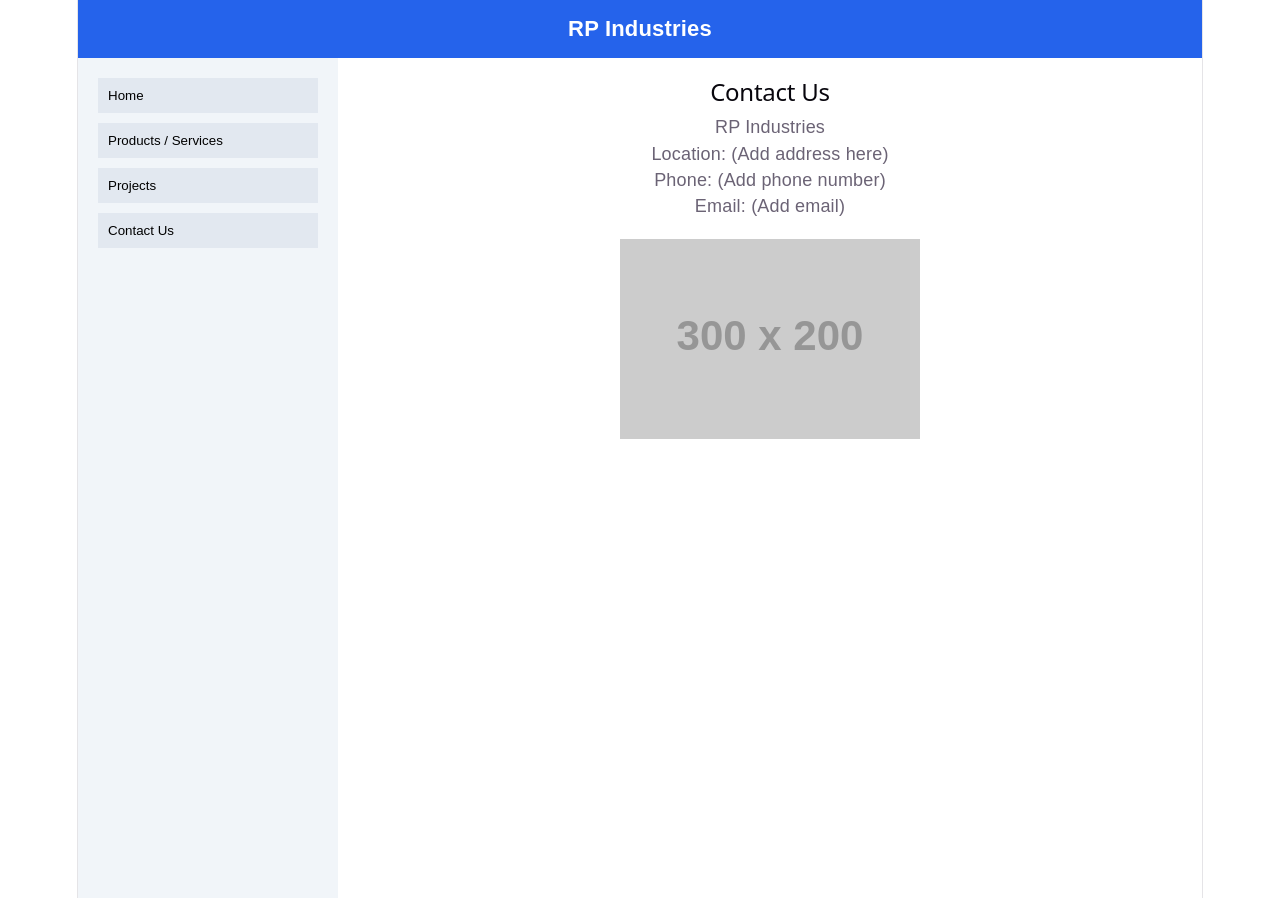
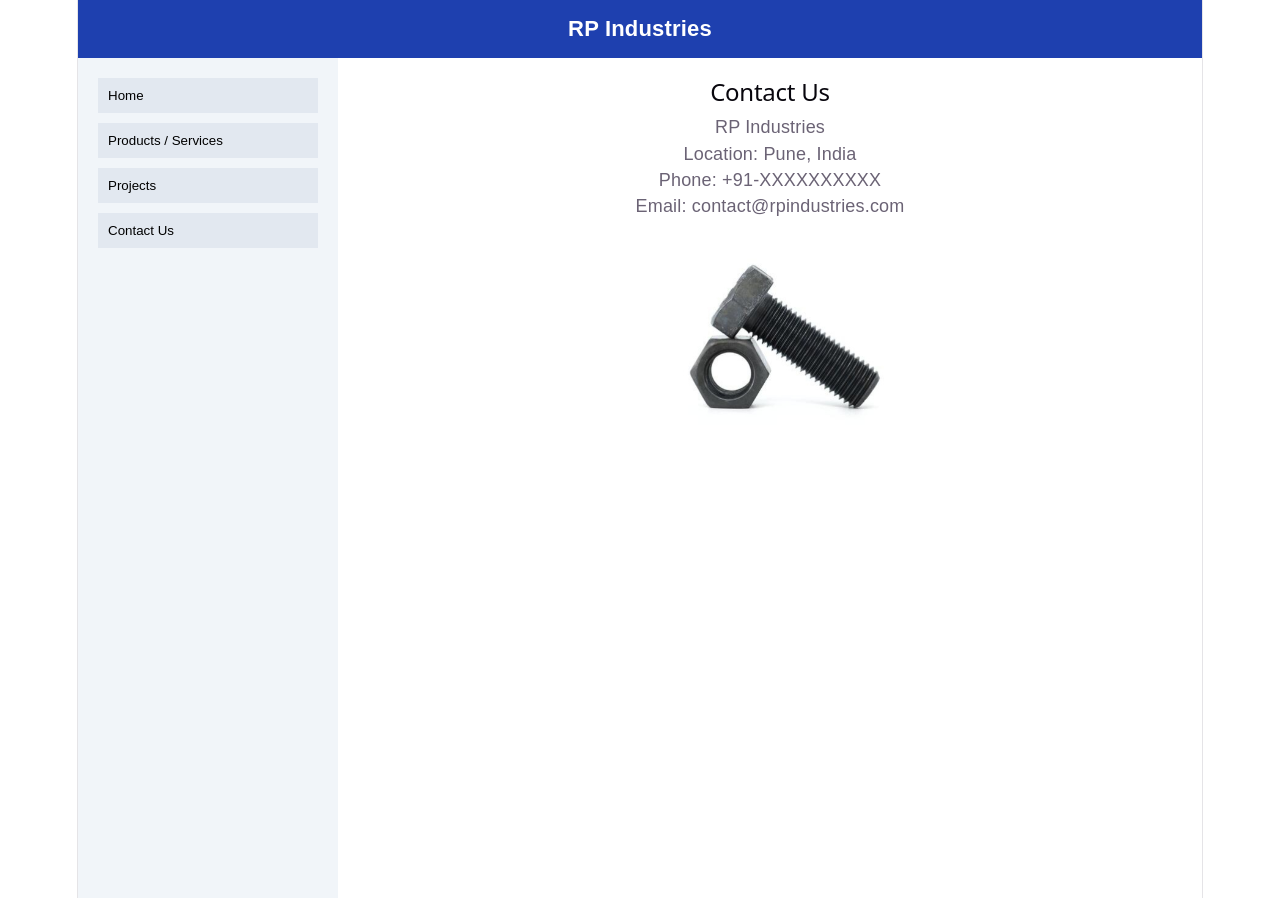
Before and after one commit to Ramakrishna-Acharya/rp-industries, a React (Vite) app: page / in a window 1280 px wide. Both pictures are taken after a click on the button "Contact Us". Built offline with nearby package versions, Linux system fonts and the light colour scheme.

Commit message:
3rd April 1pm release

```diff
--- a/src/App.jsx
+++ b/src/App.jsx
@@ -1,4 +1,12 @@
 import { useState } from "react";
+
+// ✅ IMPORT IMAGES (make sure names match EXACTLY)
+import img1 from "./assets/bolt.jpg";
+import img2 from "./assets/nut.jpg";
+import img3 from "./assets/panel.jpg";
+import img4 from "./assets/part4.jpg";
+import img5 from "./assets/part5.jpg";
+import img6 from "./assets/part6.jpg";
 
 function App() {
   const [page, setPage] = useState("home");
@@ -11,7 +19,7 @@ function App() {
         RP Industries
       </div>
 
-      {/* MAIN LAYOUT */}
+      {/* MAIN */}
       <div style={styles.main}>
 
         {/* SIDEBAR */}
@@ -41,9 +49,10 @@ function Home() {
   return (
     <div>
       <h2>Welcome to RP Industries</h2>
+      <hr />
       <p>
         We specialize in manufacturing precision components including bolts,
-        nuts, panels, and custom mechanical parts for industrial applications.
+        nuts, panels, and custom mechanical parts.
       </p>
     </div>
   );
@@ -55,12 +64,12 @@ function Products() {
       <h2>Products / Services</h2>
 
       <div style={styles.grid}>
-        <img src={img1} />
-        <img src={img2} />
-        <img src={img3} />
-        <img src={img4} />
-        <img src={img5} />
-        <img src={img6} />
+        <img src={img1} alt="Bolt" style={styles.image} />
+        <img src={img2} alt="Nut" style={styles.image} />
+        <img src={img3} alt="Panel" style={styles.image} />
+        <img src={img4} alt="Part 4" style={styles.image} />
+        <img src={img5} alt="Part 5" style={styles.image} />
+        <img src={img6} alt="Part 6" style={styles.image} />
       </div>
     </div>
   );
@@ -71,8 +80,7 @@ function Projects() {
     <div>
       <h2>Projects</h2>
       <p>
-        Successfully delivered precision components for automotive and industrial
-        applications with high quality standards.
+        Delivered high-quality components for automotive and industrial clients.
       </p>
     </div>
   );
@@ -83,14 +91,14 @@ function Contact() {
     <div>
       <h2>Contact Us</h2>
       <p>RP Industries</p>
-      <p>Location: (Add address here)</p>
-      <p>Phone: (Add phone number)</p>
-      <p>Email: (Add email)</p>
+      <p>Location: Pune, India</p>
+      <p>Phone: +91-XXXXXXXXXX</p>
+      <p>Email: contact@rpindustries.com</p>
 
       <img
-        src="https://via.placeholder.com/300x200"
+        src={img1}
         alt="Workshop"
-        style={{ marginTop: "20px" }}
+        style={{ marginTop: "20px", width: "300px" }}
       />
     </div>
   );
@@ -104,7 +112,7 @@ const styles = {
   },
 
   topbar: {
-    background: "#2563eb",
+    background: "#1e40af",
     color: "white",
     padding: "16px",
     fontSize: "22px",
@@ -144,6 +152,13 @@ const styles = {
     gap: "15px",
     marginTop: "20px",
   },
+
+  image: {
+    width: "100%",
+    height: "150px",
+    objectFit: "cover",
+    borderRadius: "8px",
+  },
 };
 
 export default App;
```
Also changed, not shown: src/assets/bolt.jpg (renamed from src/assets/bolts.jpg), src/assets/nut.jpg (renamed from src/assets/nuts.jpg).
